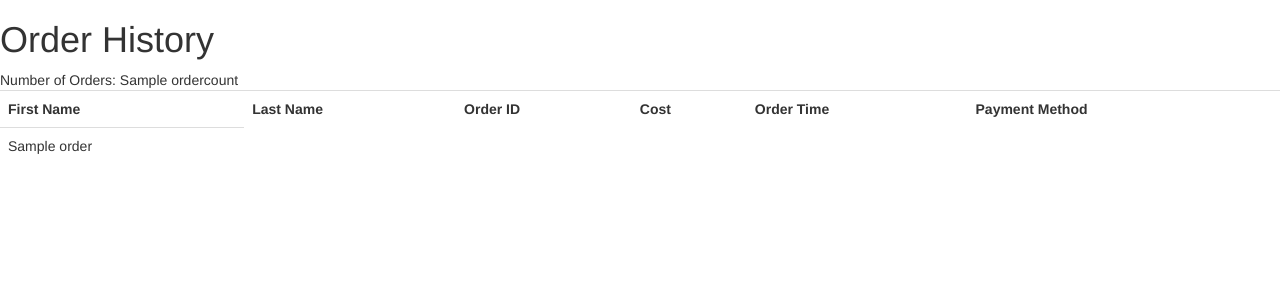
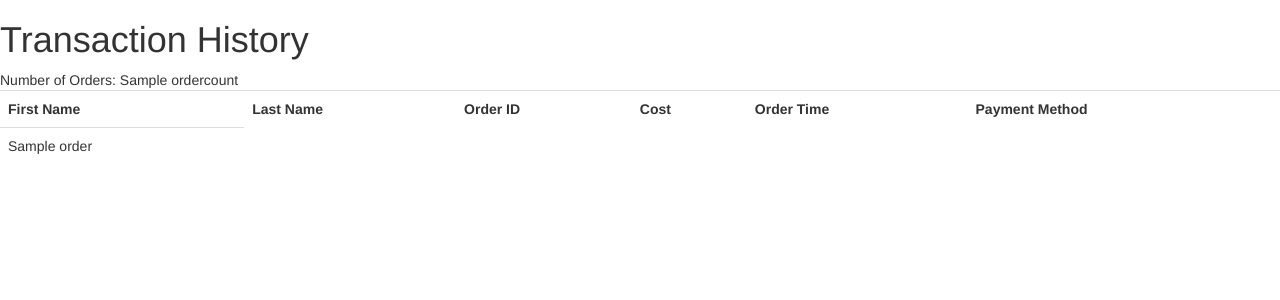
Before and after one commit to GrocerEase-354/GrocerEase, a Python web app: template templates/orderHistory.jinja2 in a window 1280 px wide. Shown: the top 300 px of the page. Run offline with Jinja, Linux system fonts and the light colour scheme; the template is opened without the code that fills it: most values are stand-ins (such as "Sample title", 1, 10 or a date in 2020); some libraries are stand-ins or nearby versions.

Commit message:
Changed name of page to Transaction History

```diff
--- a/templates/orderHistory.jinja2
+++ b/templates/orderHistory.jinja2
@@ -7,7 +7,7 @@
 {% block content %}
 
     <body>
-    <h1>Order History</h1>
+    <h1>Transaction History</h1>
     <b1>Number of Orders: {{ Ordercount[0] }}</b1>
     <table class="table">
       <tr>
```
